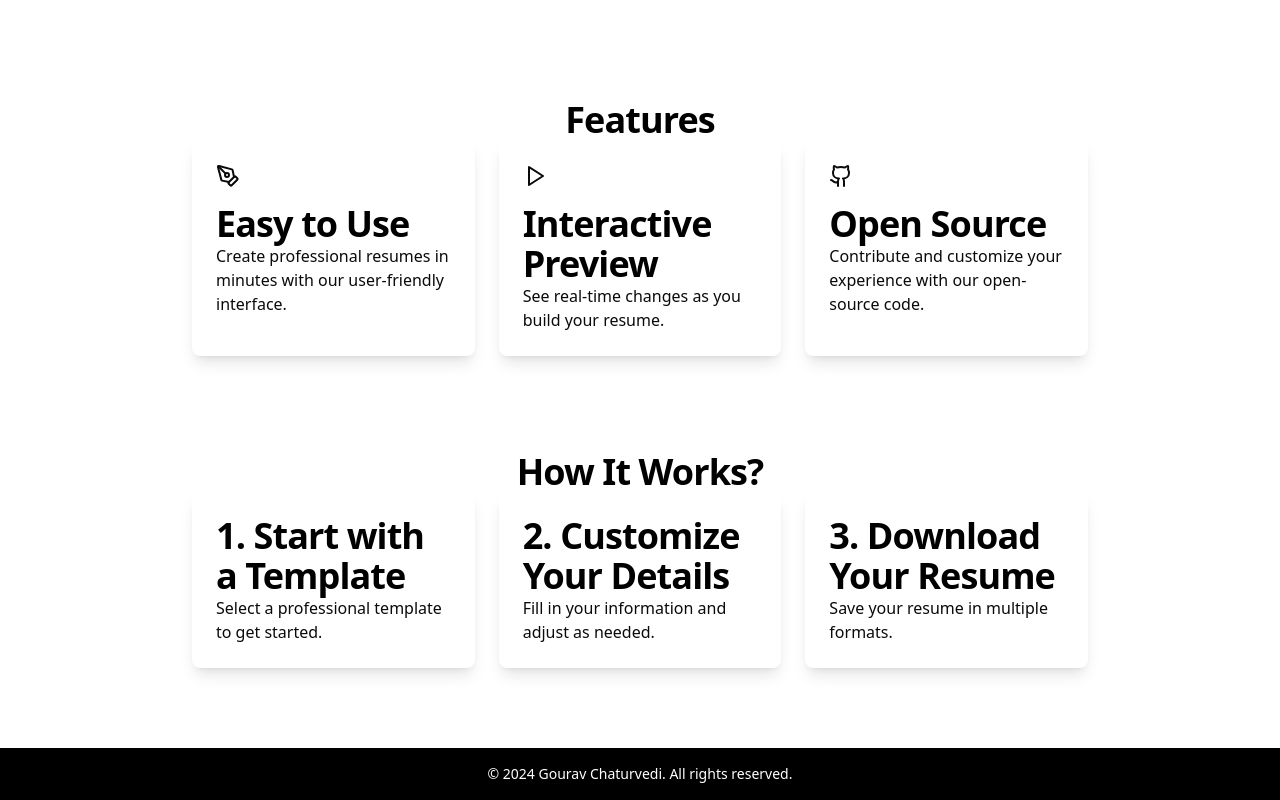
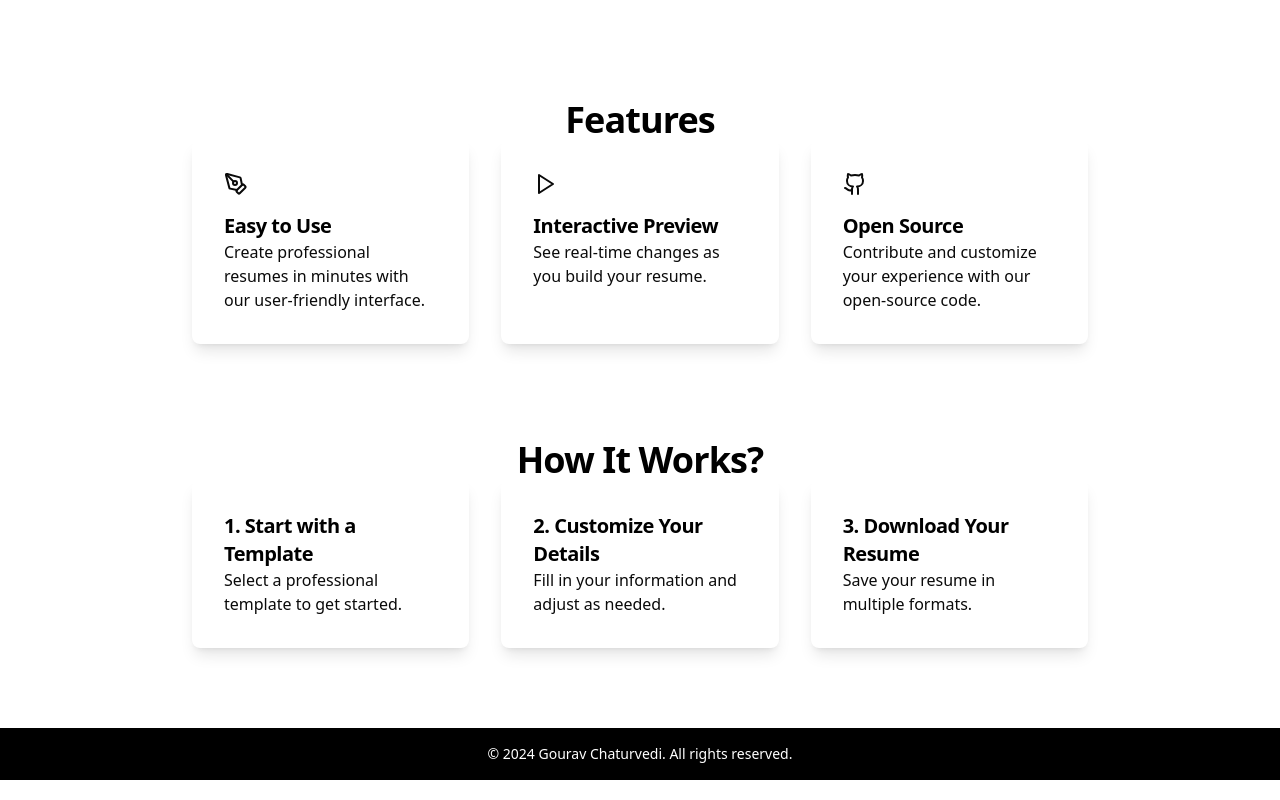
Before and after one commit to GouravJchaturvedi/AI-RESUME-BUILDER, a React (Vite) app: page / in a window 1280 px wide. Shown: the part 340-1140 px from the top of the page. Built offline with nearby package versions, Linux system fonts and the light colour scheme; no server answers.

Commit message:
Design fixed

```diff
--- a/src/dashboard/components/HeadingHero.jsx
+++ b/src/dashboard/components/HeadingHero.jsx
@@ -1,7 +1,7 @@
 export function TypographyH1({ content, color, size }) {
   return (
     <h1
-      className={`scroll-m-20 text-4xl font-extrabold tracking-tight lg:text-${size} ${color}`}
+      className={`scroll-m-20 text-4xl font-extrabold tracking-tight text-${size} ${color}`}
     >
       {content}
     </h1>
--- a/src/dashboard/components/HomePage.jsx
+++ b/src/dashboard/components/HomePage.jsx
@@ -75,8 +75,8 @@ function HomePage() {
             size={"4xl"}
             className="text-center mb-6"
           />
-          <div className="grid grid-cols-1 md:grid-cols-3 gap-6 max-w-4xl w-full">
-            <div className="p-6 bg-white rounded-lg shadow-lg hover:scale-105 transition-all hover:shadow-md">
+          <div className="grid grid-cols-1 md:grid-cols-3 gap-8 max-w-4xl w-full">
+            <div className="p-8 bg-white rounded-lg shadow-lg hover:scale-105 transition-all hover:shadow-md">
               <PenTool className="mb-4" />
               <TypographyH1
                 content={"Easy to Use"}
@@ -88,7 +88,7 @@ function HomePage() {
                 interface.
               </p>
             </div>
-            <div className="p-6 bg-white rounded-lg shadow-lg hover:scale-105 transition-all hover:shadow-md">
+            <div className="p-8 bg-white rounded-lg shadow-lg hover:scale-105 transition-all hover:shadow-md">
               <PlayIcon className="mb-4" />
               <TypographyH1
                 content={"Interactive Preview"}
@@ -97,7 +97,7 @@ function HomePage() {
               />
               <p>See real-time changes as you build your resume.</p>
             </div>
-            <div className="p-6 bg-white rounded-lg shadow-lg hover:scale-105 transition-all hover:shadow-md">
+            <div className="p-8 bg-white rounded-lg shadow-lg hover:scale-105 transition-all hover:shadow-md">
               <GithubIcon className="mb-4" />
               <TypographyH1
                 content={"Open Source"}
@@ -118,25 +118,28 @@ function HomePage() {
             size={"2xl"}
             className="text-center my-7"
           />
-          <div className="flex flex-col md:flex-row gap-6 max-w-4xl w-full mb-20">
-            <div className="flex-1 p-6 bg-white rounded-lg shadow-lg hover:scale-105 transition-all hover:shadow-md ">
+          <div className="flex flex-col md:flex-row gap-8 max-w-4xl w-full mb-20">
+            <div className="flex-1 p-8 bg-white rounded-lg shadow-lg hover:scale-105 transition-all hover:shadow-md ">
               <TypographyH1
                 content={"1. Start with a Template"}
                 color={"text-black"}
+                size={'xl'}
               />
               <p>Select a professional template to get started.</p>
             </div>
-            <div className="flex-1 p-6 bg-white rounded-lg shadow-lg hover:scale-105 transition-all hover:shadow-md ">
+            <div className="flex-1 p-8 bg-white rounded-lg shadow-lg hover:scale-105 transition-all hover:shadow-md ">
               <TypographyH1
                 content={"2. Customize Your Details"}
                 color={"text-black"}
+                size={'xl'}
               />
               <p>Fill in your information and adjust as needed.</p>
             </div>
-            <div className="flex-1 p-6 bg-white rounded-lg shadow-lg hover:scale-105 transition-all hover:shadow-md ">
+            <div className="flex-1 p-8 bg-white rounded-lg shadow-lg hover:scale-105 transition-all hover:shadow-md ">
               <TypographyH1
                 content={"3. Download Your Resume"}
                 color={"text-black"}
+                size={'xl'}
               />
               <p>Save your resume in multiple formats.</p>
             </div>
```
